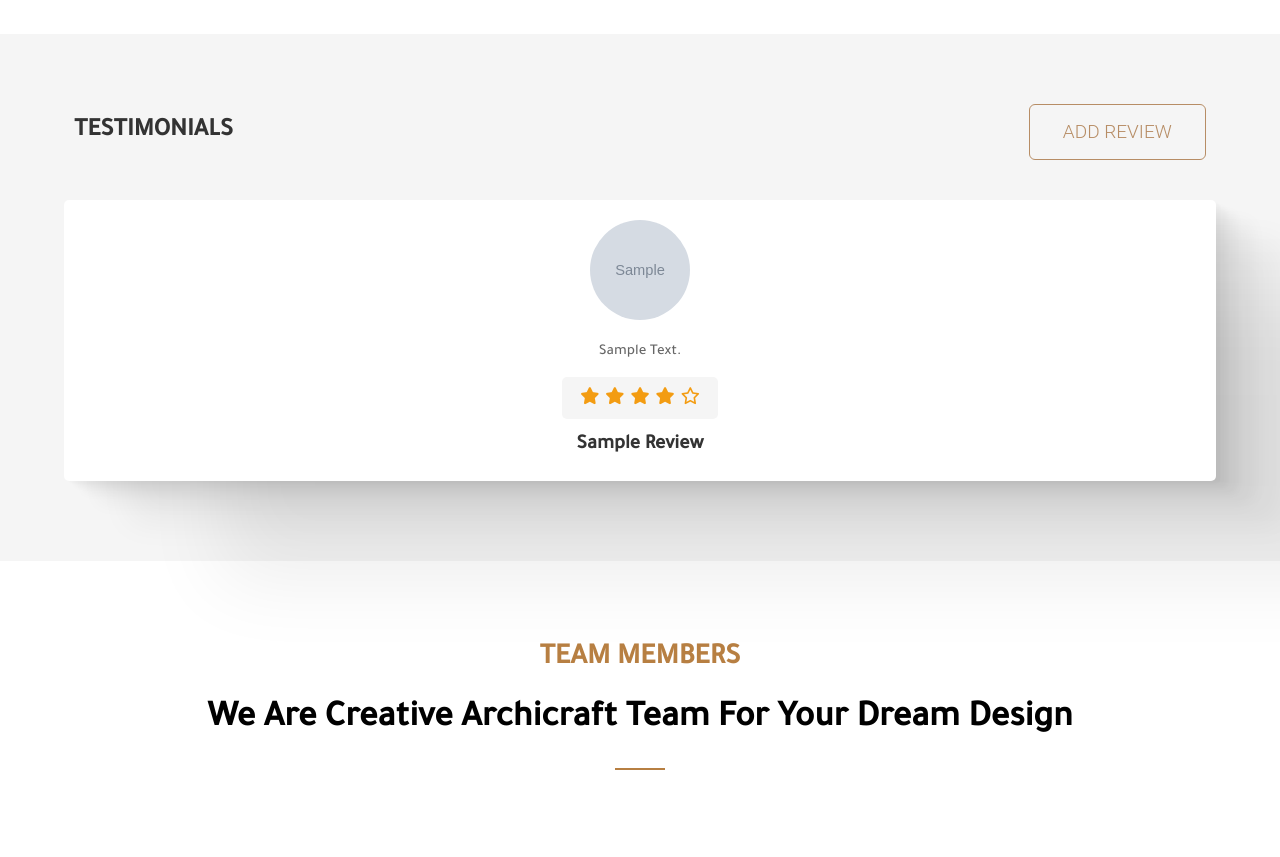
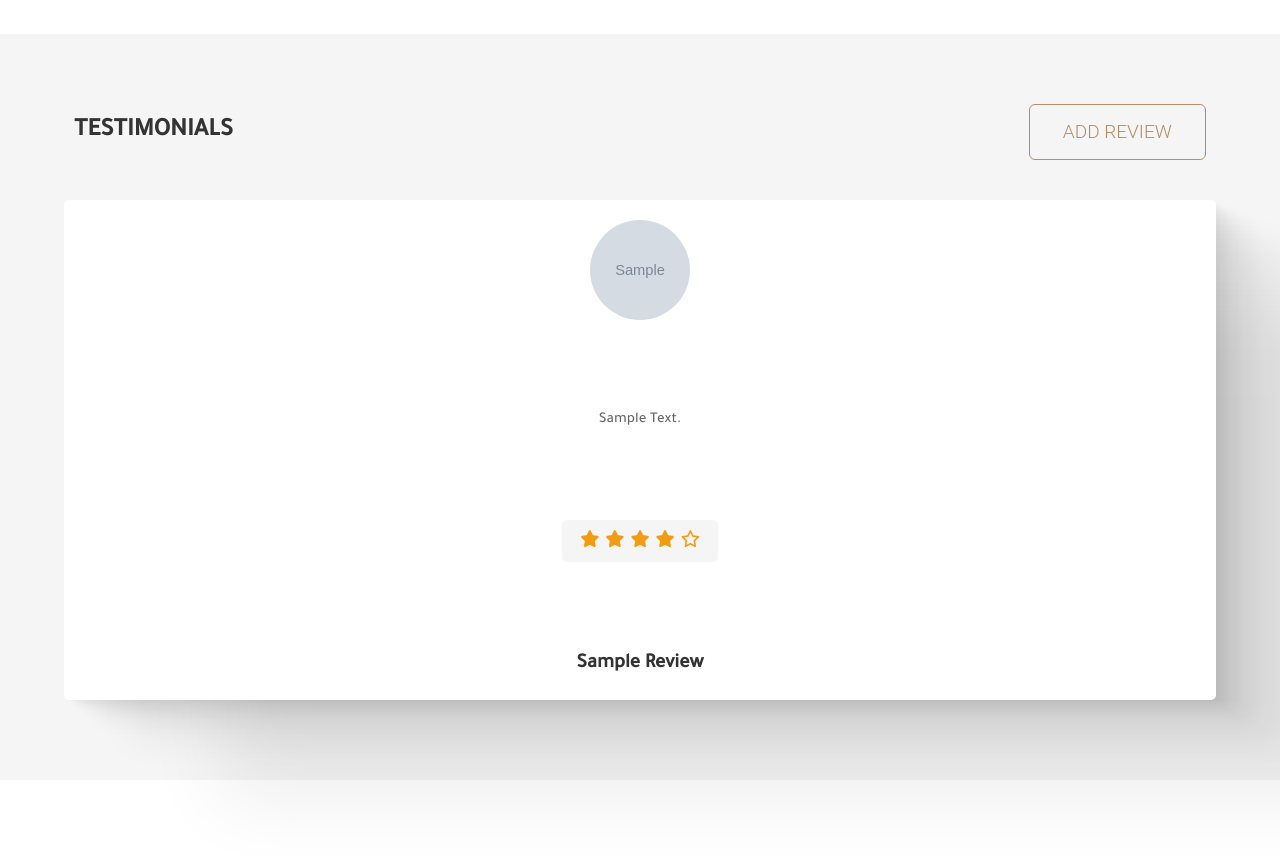
Before and after one commit to itachiisdead/web_project_ArchiCraft-Engineering, a PHP site: page / in a window 1280 px wide. Shown: the part 2039-2896 px from the top of the page. Run offline with PHP 8.4, Linux system fonts and the light colour scheme; data comes from the database, SQL or seed files in the repository; tables that the repository leaves empty or names only in its code hold one stand-in row (values such as "Sample post"); grey boxes marked "Sample" are stand-in pictures.

Commit message:
last commit

```diff
--- a/index.css
+++ b/index.css
@@ -911,3 +911,10 @@ ul {
     filter: brightness(.7);
     transform: scale(.98);
 }
+.box{
+    height:500px;
+    display: flex;
+    align-items: center;
+    flex-direction: column;
+    justify-content: space-between;
+}
```
